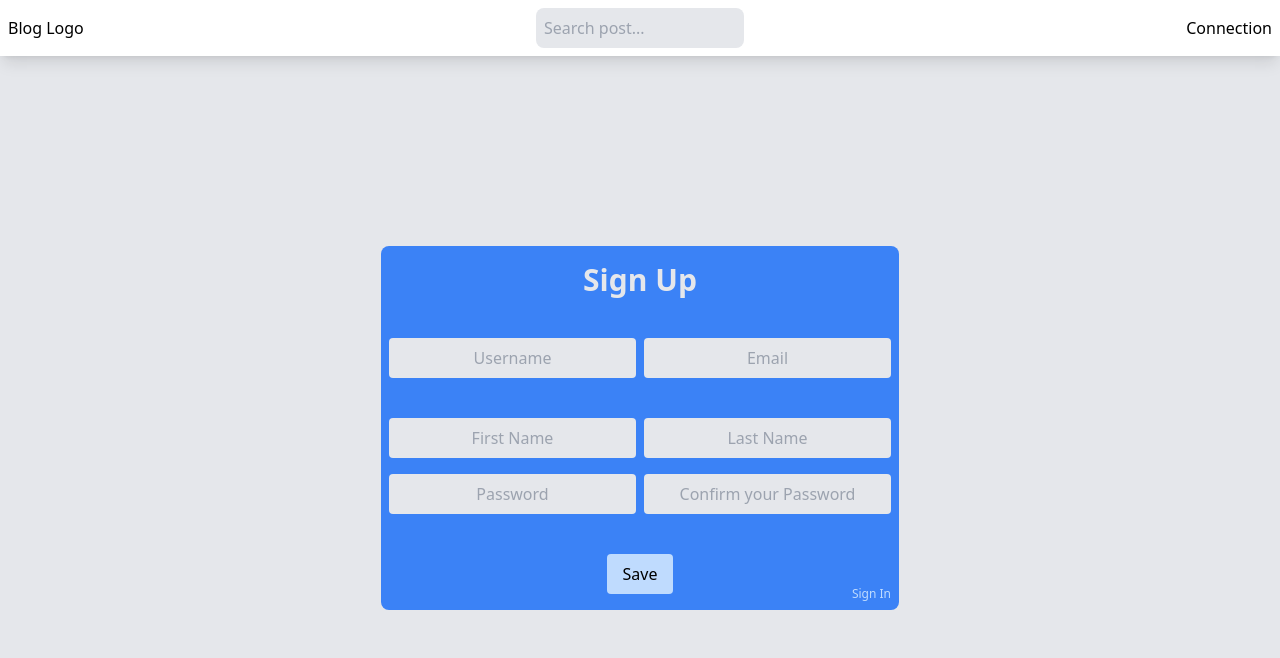
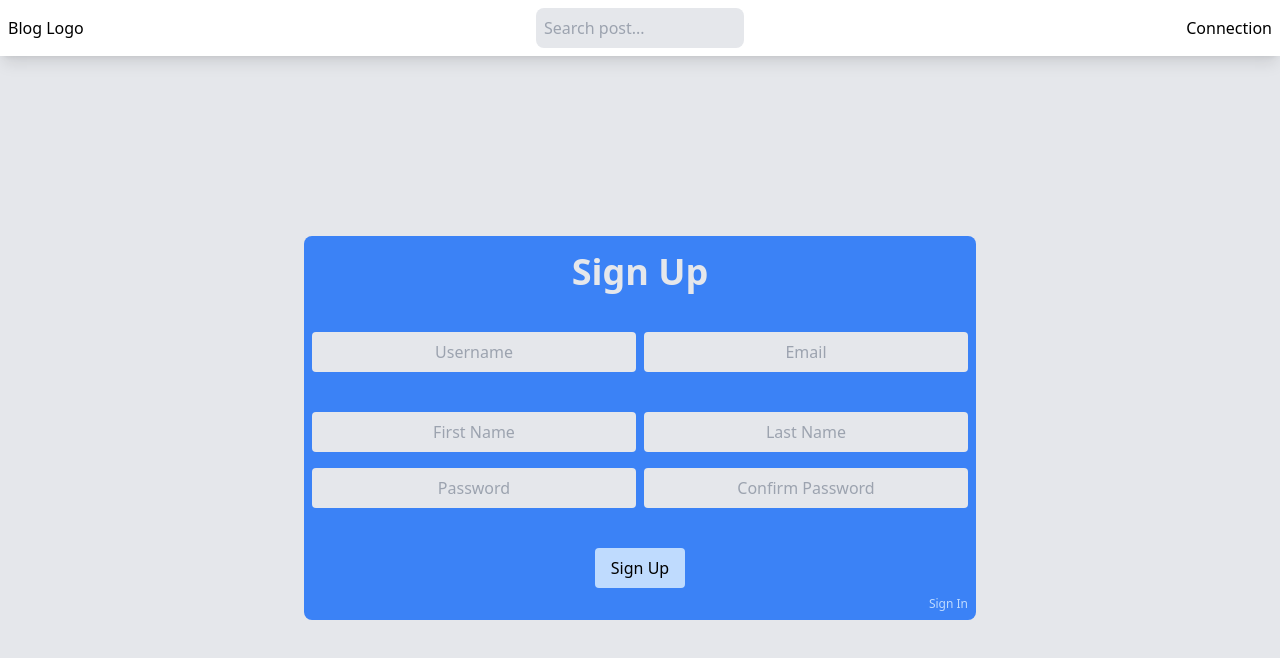
Before and after one commit to BaghdadDev/Blog, a React (Vite) app in the folder frontend/: page /signUp in a window 1280 px wide. Shown: the top 658 px of the page. Built offline with nearby package versions, Linux system fonts and the light colour scheme.

Commit message:
Fuck this auth

```diff
--- a/frontend/src/components/Custom/CustomInput.js
+++ /dev/null
@@ -1,58 +0,0 @@
-import React from "react";
-import PropTypes from "prop-types";
-
-/*
- *** This component is compatible with "react-form-hook",
- * You have to provide either "register" and "name" for uncontrolled component, or "field" for controlled component
- */
-
-function CustomInput({
-  type,
-  placeholder,
-  defaultValue,
-  inputProps,
-  rules,
-  className,
-}) {
-  return (
-    <div className={`flex grow items-center ${className}`}>
-      {inputProps ? (
-        inputProps.field ? (
-          <input
-            placeholder={placeholder}
-            {...inputProps.field}
-            type={type}
-            defaultValue={defaultValue}
-            className={`w-full rounded bg-gray-200 px-2 py-1 text-center outline-none placeholder:text-sm placeholder:italic`}
-          />
-        ) : (
-          <input
-            placeholder={placeholder}
-            {...inputProps.register(inputProps.name)}
-            type={type ? type : "text"}
-            defaultValue={defaultValue}
-            className={`w-full rounded bg-gray-200 px-2 py-1 text-center outline-none placeholder:text-sm placeholder:italic`}
-          />
-        )
-      ) : (
-        "inputProps was not be provided"
-      )}
-    </div>
-  );
-}
-
-export default CustomInput;
-
-CustomInput.propTypes = {
-  type: PropTypes.string,
-  defaultValue: PropTypes.string,
-  placeholder: PropTypes.string.isRequired,
-  rules: PropTypes.object,
-  inputProps: PropTypes.object.isRequired,
-};
-
-CustomInput.defaultProps = {
-  type: "text",
-  defaultValue: "",
-  placeholder: "",
-};
--- /dev/null
+++ b/frontend/src/components/Custom/CustomInput.jsx
@@ -0,0 +1,25 @@
+import React from "react";
+
+function CustomInput({ name, placeholder, type, error, className }) {
+  return (
+    <div className={`relative w-full flex flex-col items-center ${className}`}>
+      <input
+        type={type ? type : "text"}
+        placeholder={placeholder}
+        name={name}
+        className={"input-form"}
+      />
+      {error && (
+        <p
+          className={
+            "absolute bottom-0 bg-red-300 italic translate-y-[calc(100%_+_2px)] text-sm p-1 rounded"
+          }
+        >
+          {error}
+        </p>
+      )}
+    </div>
+  );
+}
+
+export default CustomInput;
--- a/frontend/src/context/userContext.jsx
+++ b/frontend/src/context/userContext.jsx
@@ -5,7 +5,9 @@ const UserContext = createContext(undefined);
 export function UserProvider({ children }) {
   const [user, setUser] = useState(undefined);
   return (
-    <UserContext.Provider value={{ user: user ? { ...user } : {} }}>
+    <UserContext.Provider
+      value={{ user: user ? { ...user } : {}, setUser: setUser }}
+    >
       {children}
     </UserContext.Provider>
   );
--- /dev/null
+++ b/frontend/src/gql/auth.jsx
@@ -0,0 +1,33 @@
+import { gql } from "@apollo/client";
+
+export const SIGN_UP = gql`
+  mutation signUp($userInput: UserInput!) {
+    signUp(userInput: $userInput) {
+      _id
+      username
+      email
+      firstName
+      lastName
+      token {
+        accessToken
+        expiresAccessToken
+      }
+    }
+  }
+`;
+
+export const SIGN_IN = gql`
+  mutation signIn($credentialsInput: CredentialsInput!) {
+    signIn(credentialsInput: $credentialsInput) {
+      _id
+      username
+      email
+      firstName
+      lastName
+      token {
+        accessToken
+        expiresAccessToken
+      }
+    }
+  }
+`;
--- a/frontend/src/index.css
+++ b/frontend/src/index.css
@@ -4,7 +4,7 @@
 
 @layer utilities {
     .input-form {
-        @apply p-2 rounded outline-none bg-gray-200 text-center;
+        @apply p-2 rounded outline-none bg-gray-200 text-center w-full ;
     }
 
     .btn-form {
--- a/frontend/src/routes/signUp.jsx
+++ b/frontend/src/routes/signUp.jsx
@@ -1,74 +1,122 @@
-import React from "react";
-import { Form, Link } from "react-router-dom";
+import React, { useEffect } from "react";
+import { Form, Link, useActionData, useFetcher } from "react-router-dom";
 
 import PATH from "../utils/route-path.jsx";
+import CustomInput from "../components/Custom/CustomInput.jsx";
+import apolloClient from "../config/apollo-client.jsx";
+import { SIGN_UP } from "../gql/auth.jsx";
+import { useUserContext } from "../context/userContext.jsx";
 
 export async function action({ request, response }) {
   const formData = await request.formData();
   let userInput = {};
   for (const pair of formData.entries()) {
-    console.log(`${pair[0]}, ${pair[1]}`);
     userInput[pair[0]] = pair[1];
   }
-  console.log(userInput);
-  return null;
+  let action = { errors: {}, user: undefined };
+  let errors = {};
+  if (Object.values(userInput).includes("")) {
+    action.errors.fields = "Please fill out all fields";
+    return action;
+  }
+  if (userInput.username.length < 4)
+    action.errors.username = "Username must be at least 4 characters long";
+  if (!userInput.email.includes("@"))
+    action.errors.email = "Please enter a valid email";
+  if (userInput.password.length < 6)
+    action.errors.password = "Password must be at least 6 characters long";
+  else if (userInput.password !== userInput.confirmPassword)
+    action.errors.confirmPassword = "Passwords do not match";
+
+  if (Object.keys(errors).length) return action;
+
+  try {
+    const { data: signIn } = await apolloClient.mutate({
+      mutation: SIGN_UP,
+      variables: {
+        userInput: userInput,
+      },
+    });
+    if (signIn?.signIn) {
+      action.user = signIn.signIn;
+    }
+  } catch (errorSignUp) {
+    console.log(errorSignUp);
+    action.errors = errorSignUp;
+  }
+  return action;
 }
 
 function SignUp() {
+  const action = useActionData();
+  const fetcher = useFetcher();
+
+  const { setUser } = useUserContext();
+
+  useEffect(() => {
+    console.log(fetcher.state);
+  }, [fetcher.state]);
+
+  useEffect(() => {
+    console.log(action);
+  }, [action]);
+
   return (
     <Form
       method={"post"}
+      onSubmit={(event) => {
+        console.log(event);
+      }}
       className={
-        "relative flex flex-col items-center px-2 py-4 rounded-lg bg-blue-500 gap-y-10"
+        "relative flex flex-col items-center px-2 py-4 rounded-lg bg-blue-500 gap-y-10 w-full max-w-2xl"
       }
     >
-      <h1 className={"text-3xl text-gray-200 font-semibold"}>Sign Up</h1>
-      <div className={"flex items-center gap-x-2"}>
-        <input
-          type={"text"}
+      {action?.errors?.fields && (
+        <p
+          className={
+            "absolute top-0 bg-red-300 italic -translate-y-[calc(100%_+_2px)] text-sm p-1 rounded"
+          }
+        >
+          {action?.errors.fields}
+        </p>
+      )}
+      <h1 className={"text-3xl md:text-4xl text-gray-200 font-semibold"}>
+        Sign Up
+      </h1>
+      <div className={"flex items-center flex-col md:flex-row gap-2 w-full"}>
+        <CustomInput
+          name={"username"}
           placeholder={"Username"}
-          name={"username"}
-          className={"input-form"}
+          error={action?.errors?.username}
         />
-        <input
-          type={"text"}
+        <CustomInput
+          name={"email"}
           placeholder={"Email"}
-          name={"email"}
-          className={"input-form"}
+          error={action?.errors?.email}
         />
       </div>
-      <div className={"flex flex-col items-center gap-y-4"}>
-        <div className={"flex items-center gap-x-2"}>
-          <input
-            type={"text"}
-            placeholder={"First Name"}
-            name={"firstName"}
-            className={"input-form"}
+      <div className={"flex items-center flex-col gap-4 w-full"}>
+        <div className={"flex items-center gap-x-2 w-full"}>
+          <CustomInput name={"firstName"} placeholder={"First Name"} />
+          <CustomInput name={"lastName"} placeholder={"Last Name"} />
+        </div>
+        <div className={"flex items-center gap-x-2 w-full"}>
+          <CustomInput
+            type={"password"}
+            name={"password"}
+            placeholder={"Password"}
+            error={action?.errors?.password}
           />
-          <input
-            type={"text"}
-            placeholder={"Last Name"}
-            name={"lastName"}
-            className={"input-form"}
-          />
-        </div>
-        <div className={"flex items-center gap-x-2"}>
-          <input
-            type={"text"}
-            placeholder={"Password"}
-            name={"password"}
-            className={"input-form"}
-          />
-          <input
-            type={"text"}
-            placeholder={"Confirm your Password"}
+          <CustomInput
+            type={"password"}
             name={"confirmPassword"}
-            className={"input-form"}
+            placeholder={"Confirm Password"}
+            error={action?.errors?.confirmPassword}
           />
         </div>
       </div>
-      <button type={"submit"} className={"btn-form"}>
-        Save
+      <button type={"submit"} className={"btn-form mb-4"}>
+        {fetcher.state === "submitting" ? "Submitting..." : "Sign Up"}
       </button>
       <Link
         to={PATH.SIGN_IN}
```
Also changed, not shown: 2 other files (tests, documents, lock files or other folders).
